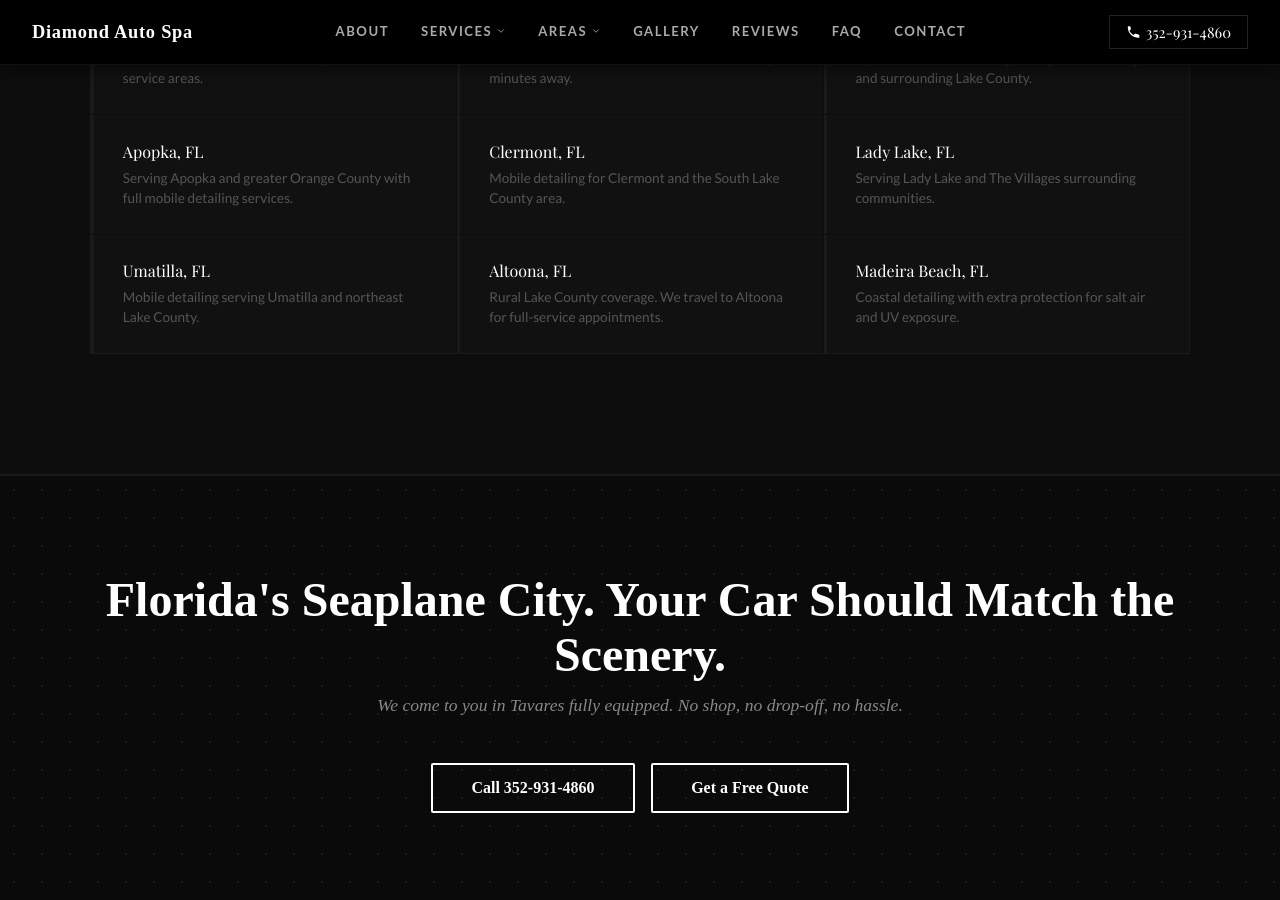
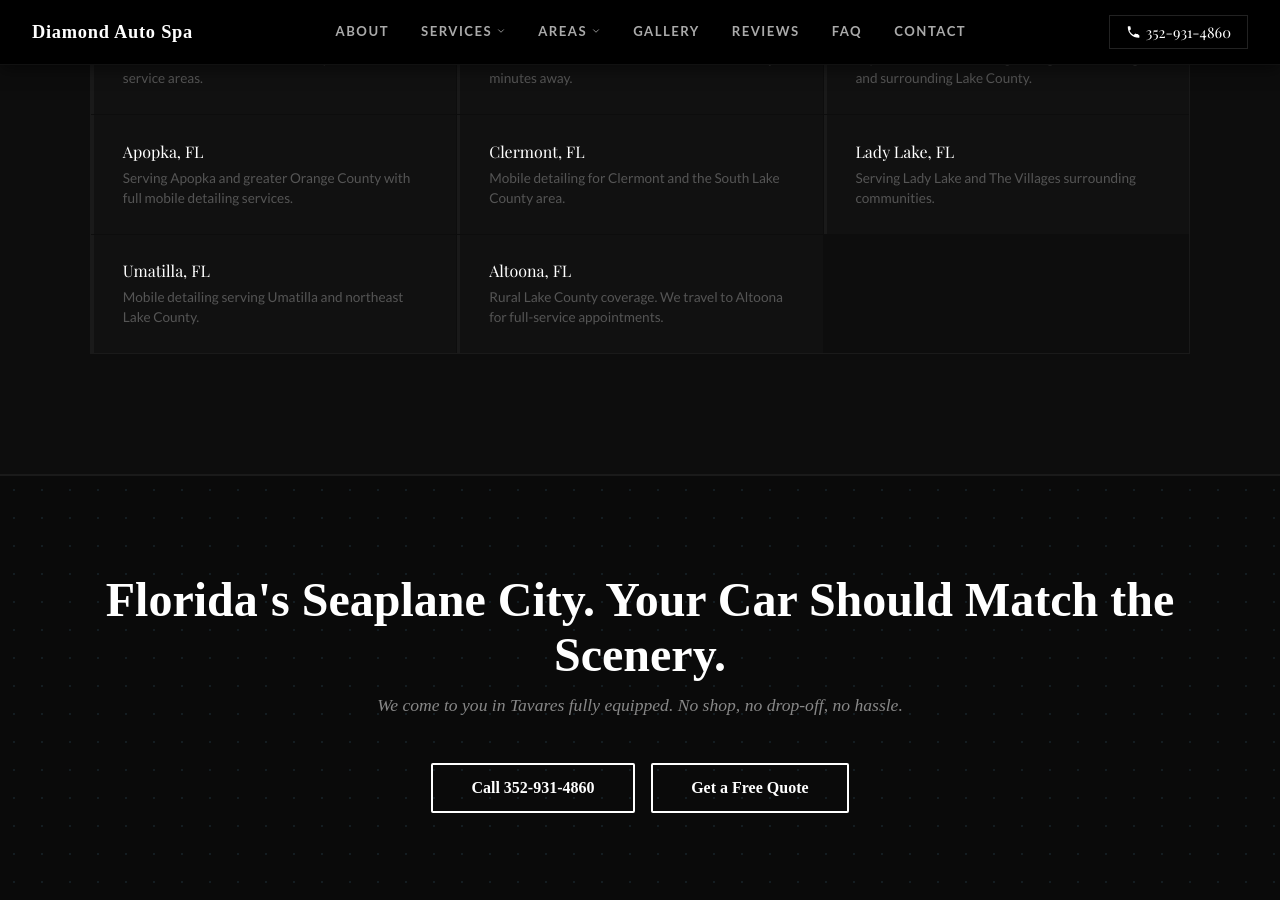
Before and after one commit to JamesBrownR/Diamond-Auto-Spa-Detailing, a Jekyll site: the page built from service-area/tavares-fl/index.html, in a window 1280 px wide and 900 px high, scrolled down 5153 px. Built offline with Jekyll 4.4.1, drawn with Linux system fonts in a browser that asks for light colours; some web fonts are replaced.

Commit message:
Update index.html

```diff
--- a/service-area/tavares-fl/index.html
+++ b/service-area/tavares-fl/index.html
@@ -320,10 +320,7 @@ description: Professional mobile auto detailing in Tavares, FL. Diamond Auto Spa
                 <a href="/service-area/altoona-fl/">Altoona, FL</a>
                 <p>Rural Lake County coverage. We travel to Altoona for full-service appointments.</p>
             </div>
-            <div class="nearby-card">
-                <a href="/service-area/madeira-beach-fl/">Madeira Beach, FL</a>
-                <p>Coastal detailing with extra protection for salt air and UV exposure.</p>
-            </div>
+
         </div>
     </div>
 </section>
```
